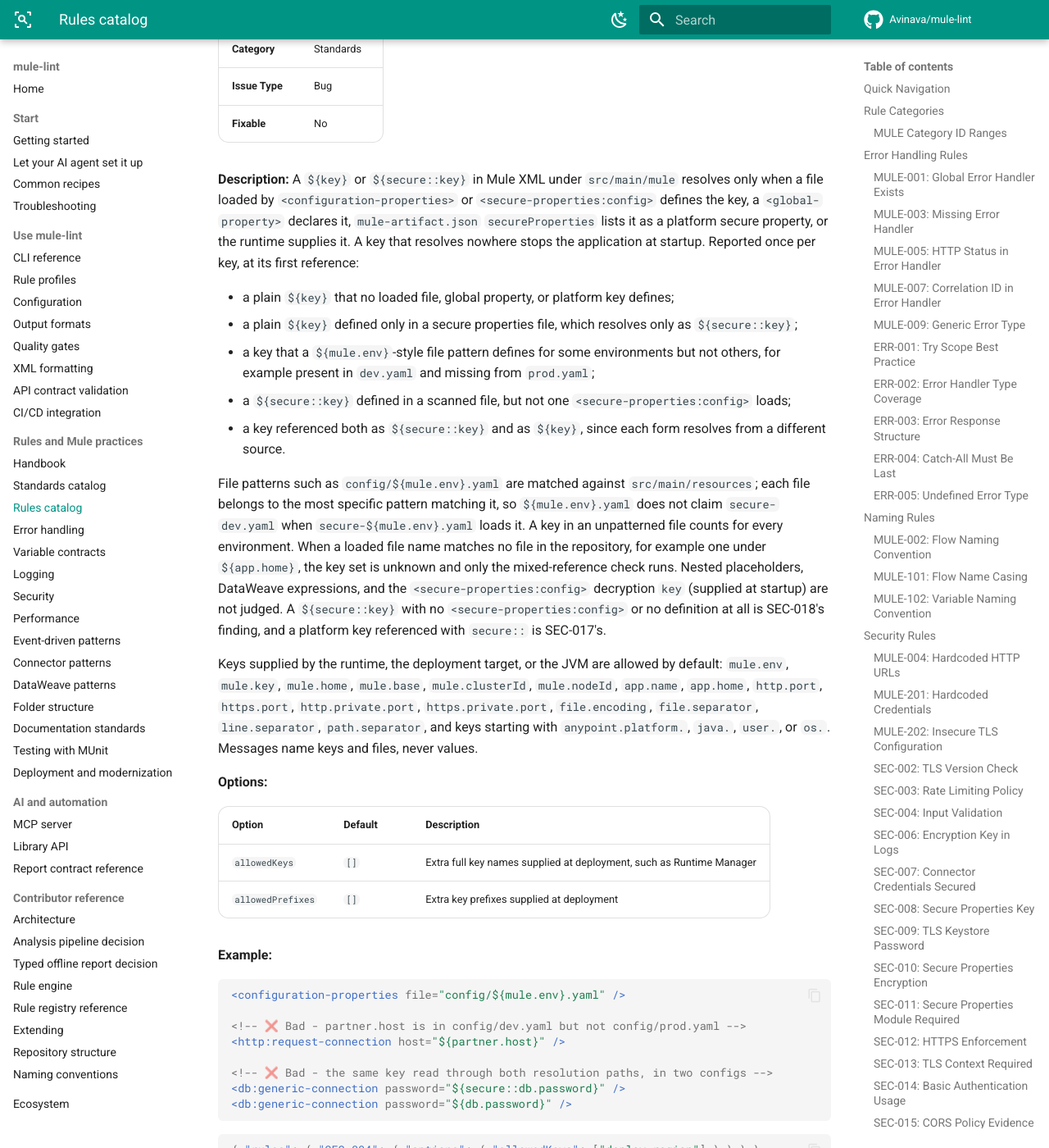
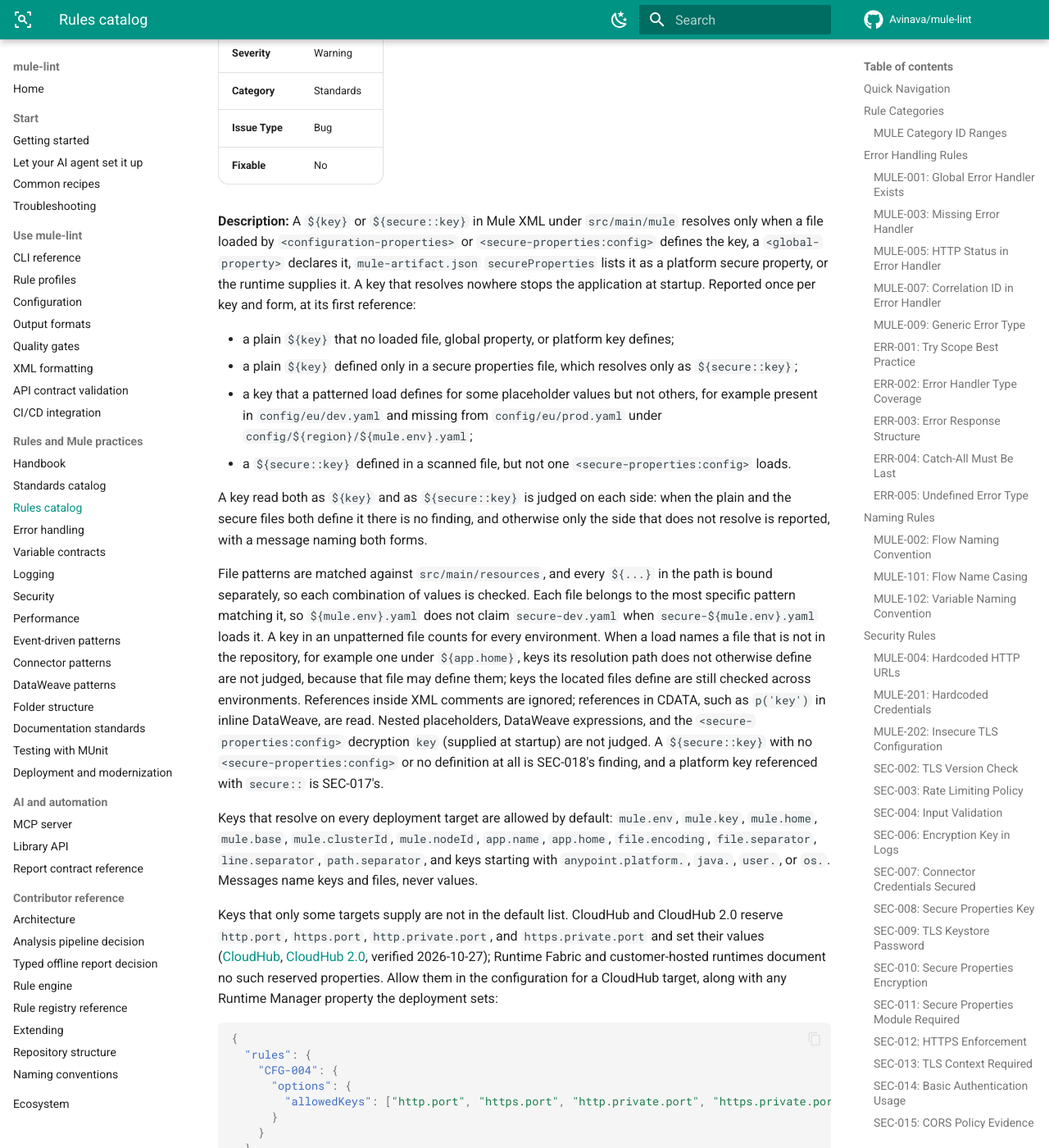
Before and after one commit to Avinava/mule-lint, an MkDocs documentation site: the page built from docs/best-practices/rules-catalog.md, in a window 1280 px wide and 1400 px high, scrolled down 43925 px. Shown: the whole window at 82% size. Built offline with MkDocs 1.6.1 and Material for MkDocs 9.7.7, drawn with Linux system fonts in a browser that asks for light colours; comment, search, counter and statistics services are not loaded; some of the changed text lies outside the part shown.

Commit message:
docs: document config parity review fixes

````diff
--- a/docs/best-practices/rules-catalog.md
+++ b/docs/best-practices/rules-catalog.md
@@ -317,7 +317,8 @@ from `on-error-continue` and `on-error-propagate` `type` (comma-separated lists
 - a `MULE:` type, or a type with no namespace, that is not a core Mule error type such as `ANY`,
   `CONNECTIVITY`, `EXPRESSION`, `RETRY_EXHAUSTED`, or `SOURCE_RESPONSE_SEND`;
 - a connector error namespace such as `HTTP:`, `DB:`, or `SALESFORCE:` when no element of that
-  connector is used in `src/main/mule` and `pom.xml` declares no dependency for it;
+  connector is used in `src/main/mule` and `pom.xml` declares no dependency for it (a `test`-scoped
+  dependency does not count);
 - a custom type, in `APP` or a namespace the project itself raises or maps to, that is caught but
   never raised by `raise-error` or produced by an `error-mapping` `targetType`. `APP:*` passes when
   any `APP` type is raised.
@@ -1062,8 +1063,9 @@ particular connector logs; it flags the level.
 <AsyncLogger name="org.mule.extension.salesforce" level="INFO" />
 ```
 
-A logger that enables a category LOG-007 lists, such as `org.mule.extension.salesforce` or
-`HttpMessageLogger`, is reported by LOG-007 instead.
+When LOG-007 is enabled in the same scan, a logger that enables a category LOG-007 lists, such as
+`org.mule.extension.salesforce` or `HttpMessageLogger`, is reported by LOG-007 instead. With LOG-007
+disabled, LOG-006 still reports it.
 
 ---
 
@@ -1563,38 +1565,62 @@ key is defined in those files is CFG-004's check.
 a file loaded by `<configuration-properties>` or `<secure-properties:config>` defines the key, a
 `<global-property>` declares it, `mule-artifact.json` `secureProperties` lists it as a platform
 secure property, or the runtime supplies it. A key that resolves nowhere stops the application at
-startup. Reported once per key, at its first reference:
+startup. Reported once per key and form, at its first reference:
 
 - a plain `${key}` that no loaded file, global property, or platform key defines;
 - a plain `${key}` defined only in a secure properties file, which resolves only as
   `${secure::key}`;
-- a key that a `${mule.env}`-style file pattern defines for some environments but not others, for
-  example present in `dev.yaml` and missing from `prod.yaml`;
-- a `${secure::key}` defined in a scanned file, but not one `<secure-properties:config>` loads;
-- a key referenced both as `${secure::key}` and as `${key}`, since each form resolves from a
-  different source.
-
-File patterns such as `config/${mule.env}.yaml` are matched against `src/main/resources`; each file
-belongs to the most specific pattern matching it, so `${mule.env}.yaml` does not claim
-`secure-dev.yaml` when `secure-${mule.env}.yaml` loads it. A key in an unpatterned file counts for
-every environment. When a loaded file name matches no file in the repository, for example one under
-`${app.home}`, the key set is unknown and only the mixed-reference check runs. Nested placeholders,
-DataWeave expressions, and the `<secure-properties:config>` decryption `key` (supplied at startup)
-are not judged. A `${secure::key}` with no `<secure-properties:config>` or no definition at all is
-SEC-018's finding, and a platform key referenced with `secure::` is SEC-017's.
-
-Keys supplied by the runtime, the deployment target, or the JVM are allowed by default:
-`mule.env`, `mule.key`, `mule.home`, `mule.base`, `mule.clusterId`, `mule.nodeId`, `app.name`,
-`app.home`, `http.port`, `https.port`, `http.private.port`, `https.private.port`, `file.encoding`,
-`file.separator`, `line.separator`, `path.separator`, and keys starting with `anypoint.platform.`,
-`java.`, `user.`, or `os.`. Messages name keys and files, never values.
+- a key that a patterned load defines for some placeholder values but not others, for example
+  present in `config/eu/dev.yaml` and missing from `config/eu/prod.yaml` under
+  `config/${region}/${mule.env}.yaml`;
+- a `${secure::key}` defined in a scanned file, but not one `<secure-properties:config>` loads.
+
+A key read both as `${key}` and as `${secure::key}` is judged on each side: when the plain and the
+secure files both define it there is no finding, and otherwise only the side that does not resolve
+is reported, with a message naming both forms.
+
+File patterns are matched against `src/main/resources`, and every `${...}` in the path is bound
+separately, so each combination of values is checked. Each file belongs to the most specific pattern
+matching it, so `${mule.env}.yaml` does not claim `secure-dev.yaml` when `secure-${mule.env}.yaml`
+loads it. A key in an unpatterned file counts for every environment. When a load names a file that
+is not in the repository, for example one under `${app.home}`, keys its resolution path does not
+otherwise define are not judged, because that file may define them; keys the located files define
+are still checked across environments. References inside XML comments are ignored; references in
+CDATA, such as `p('key')` in inline DataWeave, are read. Nested placeholders, DataWeave expressions,
+and the `<secure-properties:config>` decryption `key` (supplied at startup) are not judged. A
+`${secure::key}` with no `<secure-properties:config>` or no definition at all is SEC-018's finding,
+and a platform key referenced with `secure::` is SEC-017's.
+
+Keys that resolve on every deployment target are allowed by default: `mule.env`, `mule.key`,
+`mule.home`, `mule.base`, `mule.clusterId`, `mule.nodeId`, `app.name`, `app.home`,
+`file.encoding`, `file.separator`, `line.separator`, `path.separator`, and keys starting with
+`anypoint.platform.`, `java.`, `user.`, or `os.`. Messages name keys and files, never values.
+
+Keys that only some targets supply are not in the default list. CloudHub and CloudHub 2.0 reserve
+`http.port`, `https.port`, `http.private.port`, and `https.private.port` and set their values
+([CloudHub](https://docs.mulesoft.com/cloudhub/cloudhub-manage-props),
+[CloudHub 2.0](https://docs.mulesoft.com/cloudhub-2/ch2-manage-props), verified 2026-10-27);
+Runtime Fabric and customer-hosted runtimes document no such reserved properties. Allow them in the
+configuration for a CloudHub target, along with any Runtime Manager property the deployment sets:
+
+```json
+{
+  "rules": {
+    "CFG-004": {
+      "options": {
+        "allowedKeys": ["http.port", "https.port", "http.private.port", "https.private.port"]
+      }
+    }
+  }
+}
+```
 
 **Options:**
 
-| Option            | Default | Description                                                          |
-| ----------------- | ------- | -------------------------------------------------------------------- |
-| `allowedKeys`     | `[]`    | Extra full key names supplied at deployment, such as Runtime Manager |
-| `allowedPrefixes` | `[]`    | Extra key prefixes supplied at deployment                            |
+| Option            | Default | Description                                                                 |
+| ----------------- | ------- | --------------------------------------------------------------------------- |
+| `allowedKeys`     | `[]`    | Extra full key names the deployment target supplies, such as CloudHub ports |
+| `allowedPrefixes` | `[]`    | Extra key prefixes the deployment target supplies                           |
 
 **Example:**
 
@@ -1604,7 +1630,7 @@ Keys supplied by the runtime, the deployment target, or the JVM are allowed by d
 <!-- ❌ Bad - partner.host is in config/dev.yaml but not config/prod.yaml -->
 <http:request-connection host="${partner.host}" />
 
-<!-- ❌ Bad - the same key read through both resolution paths, in two configs -->
+<!-- ❌ Bad - only the secure file defines db.password, so the plain reference fails -->
 <db:generic-connection password="${secure::db.password}" />
 <db:generic-connection password="${db.password}" />
 ```
@@ -2431,12 +2457,13 @@ unused declaration left by Studio is not reported.
 
 The namespace-to-artifactId map is one table in the source (`MULE_MODULES`), covering HTTP,
 Database, Salesforce, VM, Anypoint MQ, Object Store, File, FTP, SFTP, Email, JMS, Sockets, Web
-Service Consumer, Kafka, LDAP, Crypto, Validation, APIKit, APIKit for SOAP, JSON, XML, Java,
-Scripting, Compression, Secure Configuration Properties, OAuth, Spring, and Tracing. Runtime
-namespaces (`core`, `ee/core`, `documentation`, `batch`, `tls`, `api-gateway`) need no dependency,
-and MUnit namespaces belong to `src/test`. Any listed artifactId satisfies the check, whatever its
-groupId. When the POM declares a `<parent>`, the dependency may be inherited, so the finding is a
-warning.
+Service Consumer, Kafka, LDAP, Cryptography (`.../schema/mule/cryptography`,
+`mule-cryptography-module`), Validation, APIKit, APIKit for SOAP, JSON, XML, Java, Scripting,
+Compression, Secure Configuration Properties, OAuth, Spring, and Tracing. Runtime namespaces
+(`core`, `ee/core`, `documentation`, `batch`, `tls`, `api-gateway`) need no dependency, and MUnit
+namespaces belong to `src/test`. Any listed artifactId satisfies the check, whatever its groupId,
+except a `test`-scoped dependency, which is on the MUnit classpath only. When the POM declares a
+`<parent>`, the dependency may be inherited, so the finding is a warning.
 
 **Options:**
 
@@ -2493,12 +2520,19 @@ namespaces, and ignored-only suites do not satisfy the check. Libraries are skip
 **Description:** The `munit-maven-plugin`, `munit-runner`, and `munit-tools` are released together
 and must share one version. The plugin version (or the `munit.version` property when the plugin
 has none) is the reference; each dependency with a different version is reported at its line in
-`pom.xml`. `${...}` versions are resolved from `<properties>`; a version that cannot be resolved is
-not judged.
+`pom.xml`. `${...}` versions are resolved from `<properties>`, and an artifact without `<version>`
+takes it from `<dependencyManagement>` or `<pluginManagement>`, reported at that entry's line.
+Versions compare in Maven order with qualifiers included, so `3.1.0-SNAPSHOT` differs from `3.1.0`.
+
+A value that is not valid version syntax, or that is resolved through a property named like a
+secret (for example `${anypoint.password}`), is not judged and is never printed. An unresolved
+version is not judged either.
 
 When `mule-artifact.json` `javaSpecificationVersions` includes `17`, or a POM property
 (`java.version`, `maven.compiler.release`, `maven.compiler.source`, `maven.compiler.target`) is
-`17`, each MUnit artifact below 3.1.0 is reported: MUnit 3.1.0 (released 2024-01-07) is the first
+`17`, each MUnit artifact below 3.1.0 in Maven order is reported, including pre-releases such as
+`3.1.0-SNAPSHOT` and `3.1.0-rc1` (a numeric build such as `3.1.0-1` sorts after `3.1.0`, as in Maven):
+MUnit 3.1.0 (released 2024-01-07) is the first
 release whose compatibility table lists Java 17. Source:
 [MUnit 3.1.0 release notes](https://archive.docs.mulesoft.com/release-notes/munit/munit-3.1.0-release-notes),
 verified 2026-10-27.
````
Also changed, not shown: CHANGELOG.md (+23 -8 lines), docs/best-practices/security.md (+4 -2 lines).
